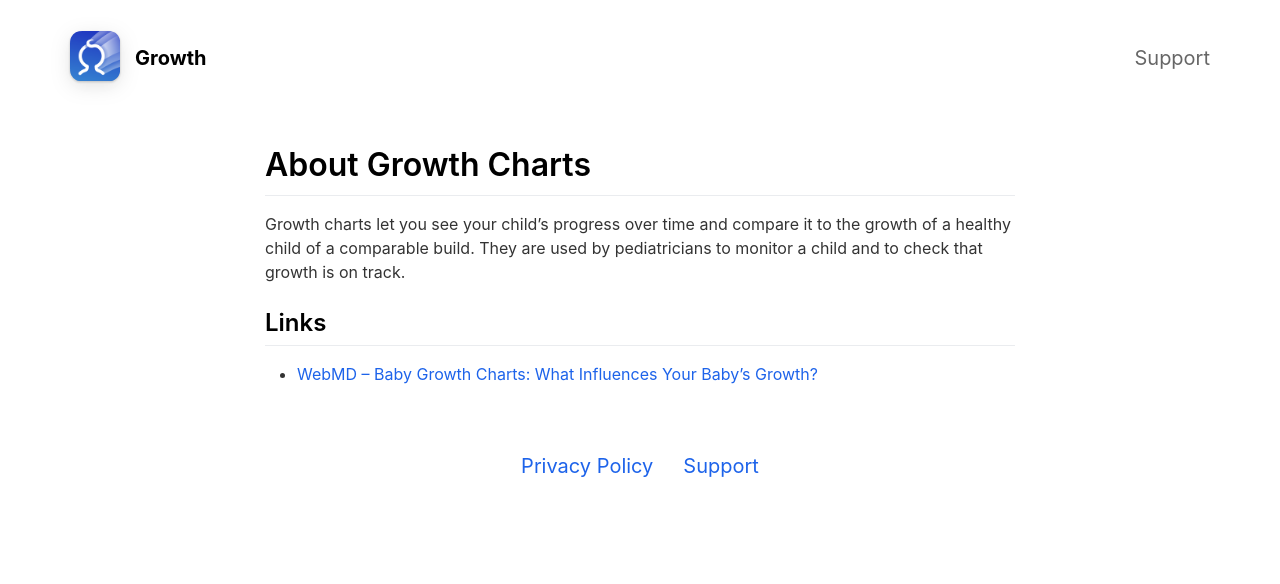
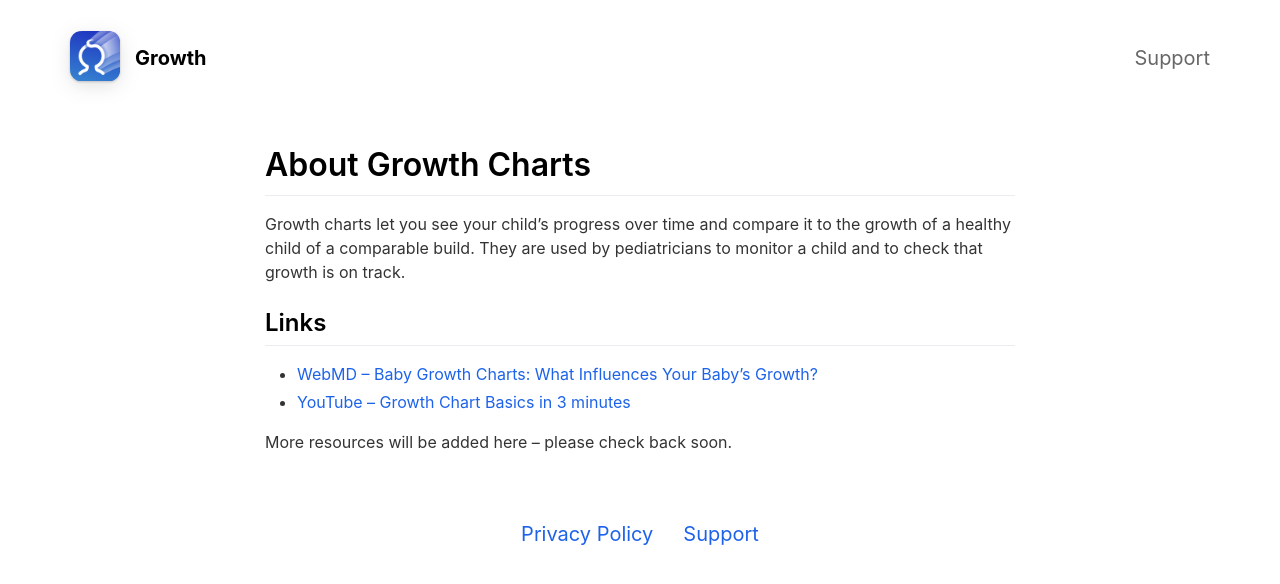
Before and after one commit to Clafou/growthchart.app, a Jekyll site: the page built from _pages/about/growth-charts.md, in a window 1280 px wide. Shown: the top 584 px of the page. Built offline with Jekyll 4.4.1, drawn with Linux system fonts in a browser that asks for light colours; nearby versions of some CDN libraries.

Commit message:
Added 2 more links and text saying more added soon

```diff
--- a/_pages/about/growth-charts.md
+++ b/_pages/about/growth-charts.md
@@ -12,3 +12,6 @@ Growth charts let you see your child's progress over time and compare it to the
 ## Links
 
 * [WebMD – Baby Growth Charts: What Influences Your Baby’s Growth?](https://www.webmd.com/parenting/baby/features/baby-growth-charts-what-influences-your-babys-growth)
+* [YouTube – Growth Chart Basics in 3 minutes](https://www.youtube.com/watch?v=hQ-wVqbWDL0)
+
+More resources will be added here – please check back soon.
```
Also changed, not shown: _pages/about/bmi.md (+3 -0 lines).
